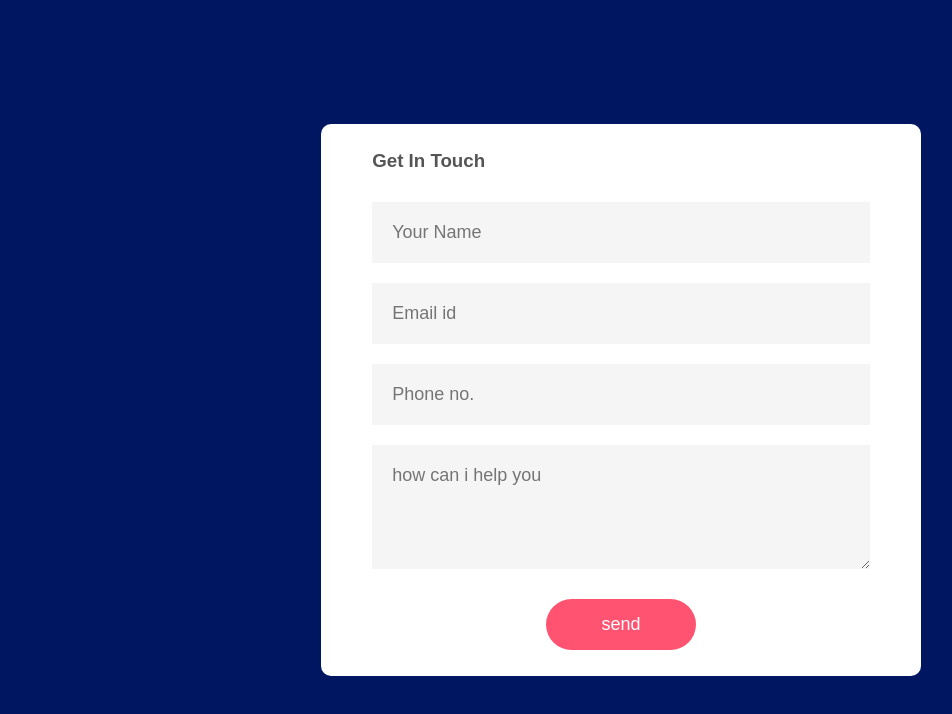
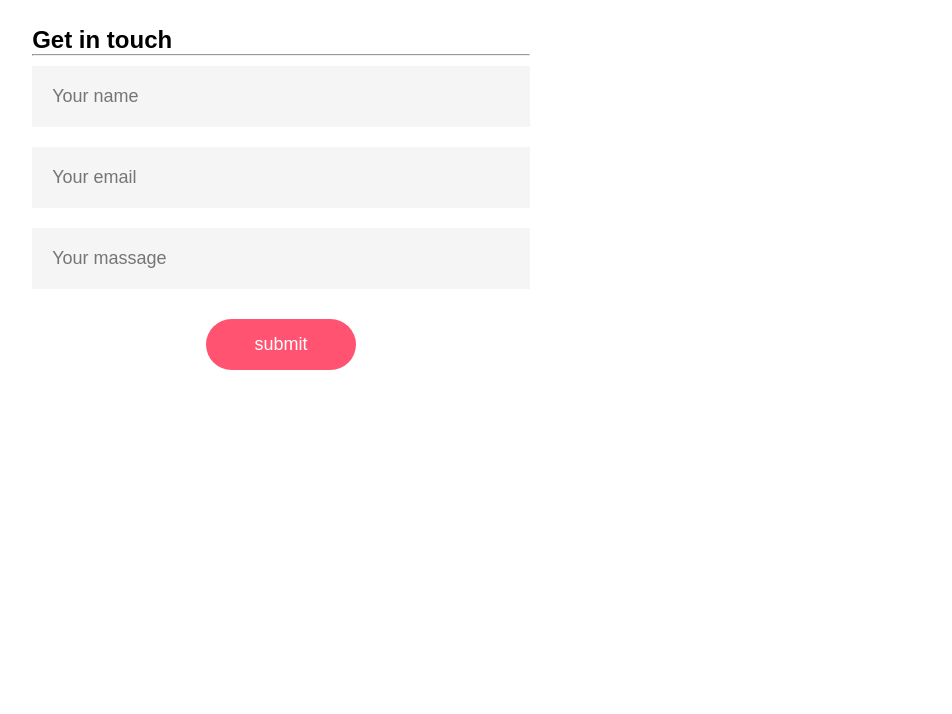
Before and after one commit to Hidden65/contact-form-, a plain HTML site: page index.html in a window 1280 px wide. Shown: the whole page, without its empty margins (19-971 px from the left). Drawn offline with Linux system fonts and the light colour scheme.

Commit message:
index.html

```diff
--- a/index.html
+++ b/index.html
@@ -1,22 +1,28 @@
-<DOCTYPE html>
- <html>
+<!DOCTYPE html>
+<html lang="en">
 <head>
-     <meta name="viewpoint" content="width=device-width, initial-scale=1.0">
-     <title>contct form</title>
-     <link rel="stylesheet" href="style.css"
+    <meta charset="UTF-8">
+    <meta name="viewport" content="width=device-width, initial-scale=1.0">
+    <link rel="stylesheet" href="style.css">
+    <title>Contact form</title>
 </head>
 <body>
-     <div class="container">
-       <form action="https://api.web3forms.com/submit" method="POST" onsubmit="sendEmail(); reset (); return false;">
-         <h3>Get In Touch</h3>
+    <div class="contact-container">
+        <form action="https://api.web3forms.com/submit" method="POST" class="contact-left">
+            <div class="contact-left-title">
+                <h2>Get in touch</h2>
+                <hr>
+
+            </div>
             <input type="hidden" name="access_key" value="d5cd370e-80a4-4487-aa03-9558feda6c36">
-         <input type="text" id="name" placeholder="Your Name" required>
-          <input type="email" id="email" placeholder="Email id" required>
-          <input type="text" id="phone" placeholder="Phone no." required>
-           <textarea id="message" rows="4"placeholder="how can i help you"></textarea>
-           <button type="submit">send</button>
+            <input type="text" name="name" placeholder="Your name" class="contact-inputs" required>
+            <input type="email" name="name" placeholder="Your email" class="contact-inputs" required>
+            <input type="massage" name="name" placeholder="Your massage" class="contact-inputs" required>
+            <button type="submit">submit</button>
+        </form>
+<div>
 
-       </form>
+</div>
     </div>
 
 </body>
```
Lines whose indentation alone changed are shown as unchanged.
